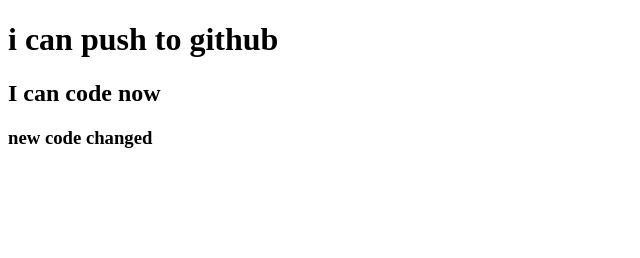
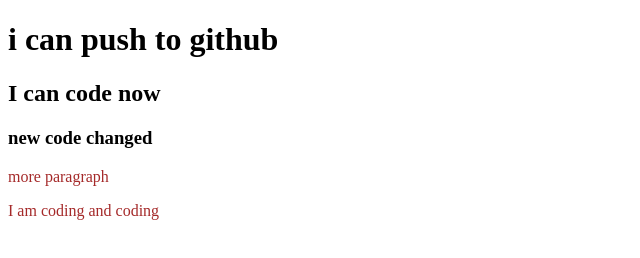
Before and after one commit to alrafi2021/my-first-repo, a plain HTML site: page index.html in a window 1280 px wide. Shown: the whole page, without its empty margins (0-640 px from the left). Drawn offline with Linux system fonts and the light colour scheme.

Commit message:
style added

```diff
--- a/index.html
+++ b/index.html
@@ -5,11 +5,14 @@
     <meta http-equiv="X-UA-Compatible" content="IE=edge">
     <meta name="viewport" content="width=device-width, initial-scale=1.0">
     <title>My first Github Repo</title>
+    <link rel="stylesheet" href="style.css">
 </head>
 <body>
     <h1>i can push to github</h1>
     <h2>I can code now</h2>
     <h3>new code changed</h3>
+    <p>more paragraph</p>
+    <p>I am coding and coding</p>
 
 </body>
 </html>
--- /dev/null
+++ b/style.css
@@ -0,0 +1,3 @@
+p{
+    color: brown;
+}
```
